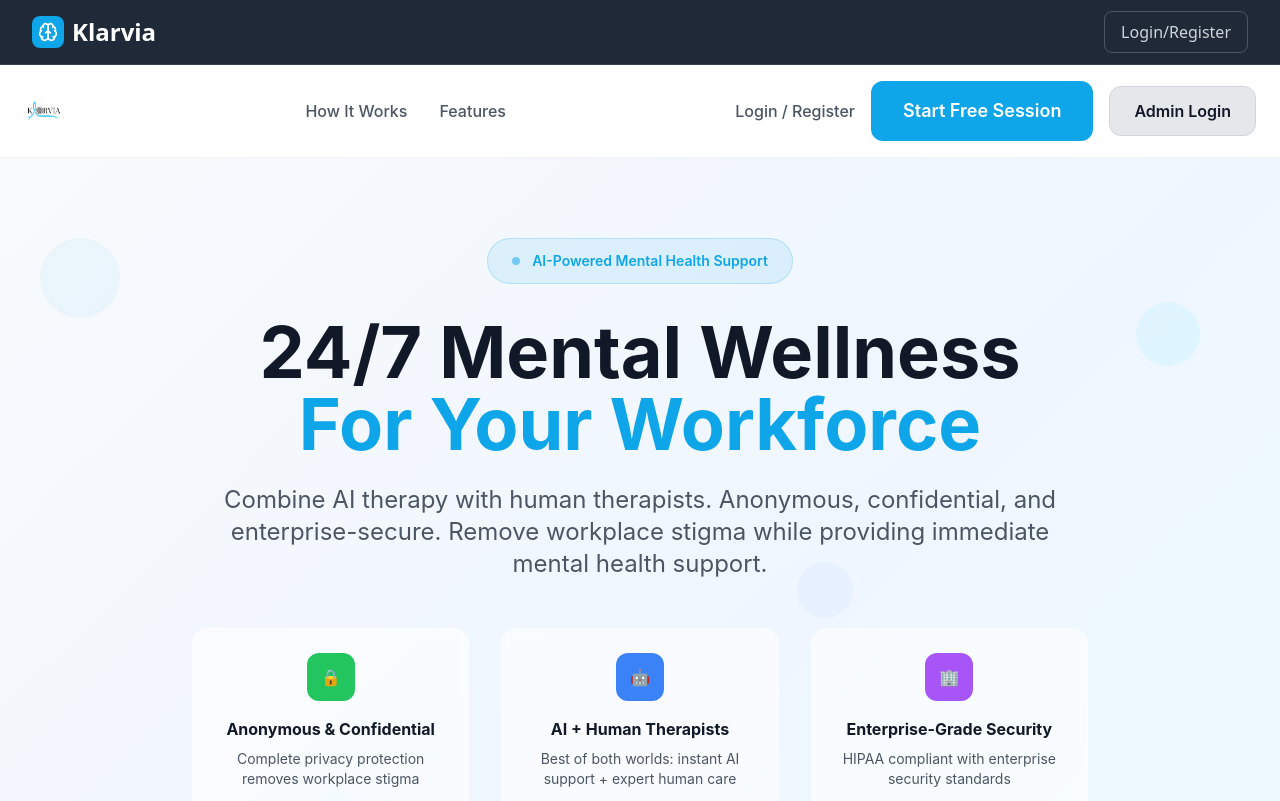
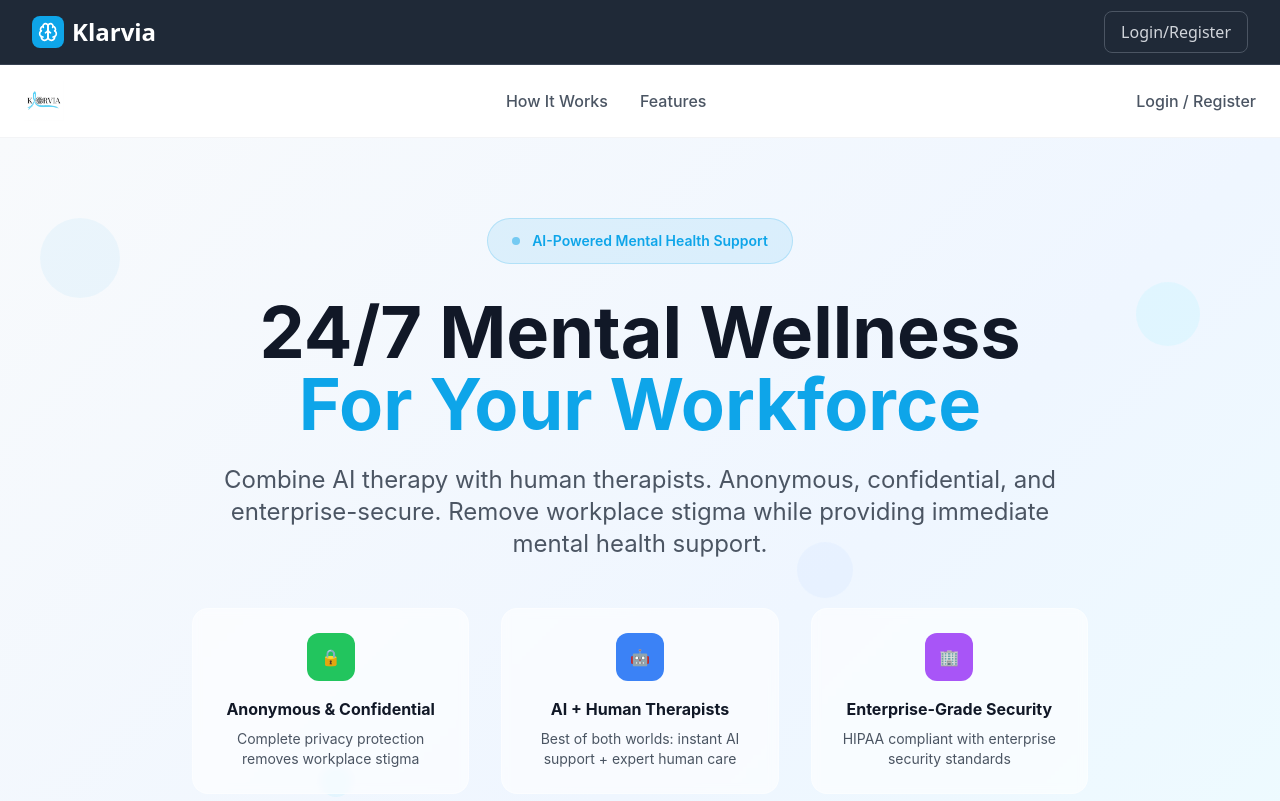
Before and after one commit to klarityy1221/klarviaa, a React (Vite) app: page / in a window 1280 px wide. Shown: the top 801 px of the page. Built offline with nearby package versions, Linux system fonts and the light colour scheme.

Commit message:
Remove Admin Login and Start Free Session buttons from navigation

```diff
--- a/src/components/LandingPage.tsx
+++ b/src/components/LandingPage.tsx
@@ -34,19 +34,6 @@ const LandingPage: React.FC<LandingPageProps> = ({ setCurrentView }) => {
                 onClick={() => setCurrentView('auth')}
               >
                 Login / Register
-              </button>
-              <button
-                onClick={() => setCurrentView('auth')}
-                className="bg-klarvia-blue text-white px-8 py-4 rounded-xl font-heading font-semibold text-lg hover:bg-klarvia-blue-dark transition-colors"
-              >
-                Start Free Session
-              </button>
-              <button
-                onClick={() => setCurrentView('auth')}
-                className="bg-gray-200 text-gray-900 px-6 py-3 rounded-xl font-heading font-semibold border border-gray-300 hover:bg-gray-300"
-                aria-label="Admin Login"
-              >
-                Admin Login
               </button>
             </div>
           </div>
```
